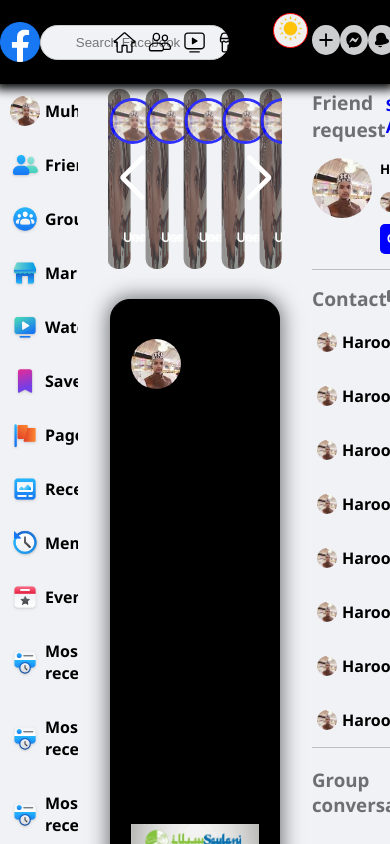
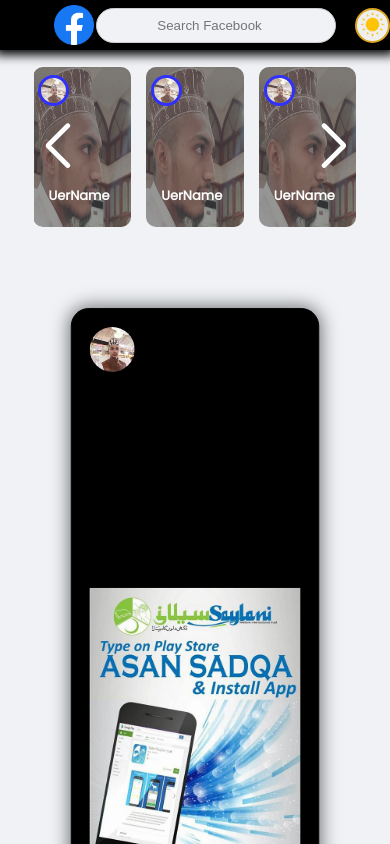
Before and after one commit to 26haroon26/fasbokapp, a React (Create React App) app: page / in a window 390 px wide. Shown: the top 844 px of the page. Built offline with nearby package versions, Linux system fonts and the light colour scheme; the HTML template or start-up script is replaced by a standard one.

Commit message:
'Responsive'

```diff
--- a/package.json
+++ b/package.json
@@ -1,5 +1,5 @@
 {
-  "name": "myfacebook",
+  "name": "fasbokapp",
   "version": "0.1.0",
   "private": true,
   "dependencies": {
@@ -15,6 +15,7 @@
     "react": "^18.2.0",
     "react-dom": "^18.2.0",
     "react-scripts": "5.0.1",
+    "styled-components": "^5.3.6",
     "swiper": "^8.4.2",
     "web-vitals": "^2.1.4"
   },
--- a/public/index.html
+++ b/public/index.html
@@ -14,7 +14,6 @@
       manifest.json provides metadata used when your web app is installed on a
       user's mobile device or desktop. See https://developers.google.com/web/fundamentals/web-app-manifest/
     -->
-    <link rel="manifest" href="%PUBLIC_URL%/manifest.json" />
     <!--
       Notice the use of %PUBLIC_URL% in the tags above.
       It will be replaced with the URL of the `public` folder during the build.
--- a/src/App.css
+++ b/src/App.css
@@ -21,9 +21,8 @@
 }
 
 .bottom .RightSide {
-    width: 20%;
     position: fixed;
-    right: 80%;
+    left: 0%;
     height: 90vh;
     overflow-y: scroll;
 
@@ -35,10 +34,9 @@
 }
 
 .bottom .LeftSide {
-    width: 20%;
     height: 90vh;
     position: fixed;
-    left: 80%;
+    right: 0%;
     overflow-y: scroll;
 
 
@@ -120,10 +118,50 @@
     width: 35px;
     position:fixed;
     border-radius: 50%;
-    top: 1.5%;
+    top: 3%;
     right: 21%; ;
-    border: 1px solid red;
+    border: 2px solid goldenrod;
     margin: 0;
     padding: 0;
 
 }
+@media only screen and (max-width:992px){
+    .listItems {
+        padding-left: 0px;
+    }
+    .btnChanger {
+        top: 3%;
+    }
+}
+@media only screen and (max-width:768px){
+    .bottom{
+        margin-top: 6%;
+    }
+    .top{
+        height: 6vh;
+
+}    .btnChanger {
+    top: 1%;
+}.bottom .Center{
+    width: 75%;
+    margin-right: 25%;
+}.swiperSlider {
+    padding: 14px 5px 0px 5px;
+}
+}
+@media only screen and (max-width:635px){
+.LeftSide{
+    display: none;
+}.bottom .Center{
+    width: 100%;
+    margin-right: 0px;
+    margin-top: 20px;
+}.sliderItem .profile {
+    width: 25px;
+    height: 25px;
+}.sliderItem {
+    height: 160px;
+}.btnChanger {
+    right: 0%;
+}
+}
--- a/src/App.js
+++ b/src/App.js
@@ -14,13 +14,10 @@
 
   useEffect(() => {
     localStorage.setItem('class',`${lit}`)
-
-
-   }, [])
+   },)
   let colorChanger = () => {
     setlit(!lit)
     localStorage.setItem('class',`${!lit}`)
-
   }
 
 
--- a/src/center.css
+++ b/src/center.css
@@ -11,15 +11,22 @@
     border-radius: 20px;
     width: 60%;
     padding: 20px;
+    transition: all 0.8s ease-in-out;
     margin: 10px auto;
+    transform: scale(0.9);
     box-shadow: 0px 0px 20px 2px #6D6F73;
+}.post:hover{
+transform: scale(1);
+
 }
 .yesPost{
+    transition: all 0.8s ease-in-out;
 
     background-color: white;
 }
 .noPost{
     background-color: black;
+    transition: all 0.8s ease-in-out;
 
 }
 
--- a/src/center.jsx
+++ b/src/center.jsx
@@ -23,7 +23,7 @@
   // }
   return (
     <div >
-  <div className={`post ${classValue =='true' ? 'yesPost':"noPost"}`} >
+  <div className={`post ${classValue ==='true' ? 'yesPost':"noPost"}`} >
 {/* <div className={color}>check </div> */}
     <div className='postHeader'>
       <img className='profilePhoto' src={profilePhoto} alt="profile" />
--- a/src/leftSide.css
+++ b/src/leftSide.css
@@ -7,6 +7,7 @@
 .LeftSide .head {
     display: flex;
     flex-direction: column;
+
     width: 100%;
     border-bottom: 1px solid #BCC0C4;
     padding: 5px 0px 15px 0px;
@@ -166,20 +167,24 @@
     height: 20px;
     width: 20px;
     border-radius: 50%;
+}.LeftSide::-webkit-scrollbar{
+    overflow-y: hidden;
+
 }
 
-.LeftSide::-webkit-scrollbar-track {
+.LeftSide:hover::-webkit-scrollbar-track {
+    overflow-y: scroll;
     box-shadow: inset 0 0 6px rgba(0, 0, 0, 0.3);
     border-radius: 10px;
     background-color: #F5F5F5;
 }
 
-.LeftSide::-webkit-scrollbar {
+.LeftSide:hover::-webkit-scrollbar {
     width: 8px;
     background-color: #F5F5F5;
 }
 
-.LeftSide::-webkit-scrollbar-thumb {
+.LeftSide:hover::-webkit-scrollbar-thumb {
     border-radius: 10px;
     box-shadow: inset 0 0 6px rgba(0, 0, 0, .3);
     background-color: #BCC0C4;
@@ -215,3 +220,12 @@
 {    width: 30px;
     height: 30px;
     text-align: center;}
+    @media only screen and (max-width:992px){
+        .LeftSide .head .second ul {
+            gap: 0;
+        }
+        .PName {
+            justify-content: space-around;
+        }
+
+    }
--- a/src/navbar.css
+++ b/src/navbar.css
@@ -1,15 +1,18 @@
 .Navbar {
-    height: 100%;
+    height: 90%;
+    padding: 5px;
     display: flex;
     align-items: center;
     justify-content: space-between;
 }
 .NavWhite{
     background-color: white;
+    transition: all 0.8s ease-in-out;
     box-shadow: 0px 0px 10px 1px #6D6F73;
 }.NavBlack{
     background-color: black;
     box-shadow: 0px 0px 10px 5px black;
+    transition: all 0.8s ease-in-out;
 
 
 }
@@ -27,6 +30,7 @@
 }
 
 .faceSearch {
+    transition: all 0.8s ease-in-out;
     height: 35px;
     background-color: #F0F2F5;
     padding: 5px;
@@ -69,6 +73,7 @@
 
 .Navbar .head1 svg:hover {
     background-color: #cccecf;
+    transition: all 0.8s ease-in-out;
     border-radius: 5px;
     color: black;
     transition: all 0.3s;
@@ -78,15 +83,43 @@
     width: 18px;
     height: 20px;padding: 5px;
     background-color: #cccecf;
+    transition: all 0.8s ease-in-out;
     border-radius: 50%;
 }
 
 .Navbar .head2 svg:hover{
     background-color: #cccecf;
+    transition: all 0.8s ease-in-out;
+
     color: black;
     transition: all 0.3s;
     box-shadow: 0px 0px 1px 5px #cccecf;
 }.wb{
-color: white;
+    transition: all 0.8s ease-in-out;
+    color: white;
 /* background-color: aliceblue; */
 }
+@media only screen and (max-width:992px){
+    .Navbar .head {
+        width: 25%;
+    }
+}
+@media only screen and (max-width:768px){
+.Navbar{
+    flex-direction: column;
+    padding-bottom: 5px;
+    height: min-content;
+}.head2,.head1{
+    display: none;
+} .Navbar .head {
+    width: 60%;
+    justify-content: center;
+}.faceSearch{
+    width: 70%;
+    margin-left: 2px;
+}
+}
+@media only screen and (max-width:635px){
+.Navbar .head {
+    width: 90%;
+}}
--- a/src/navbar.jsx
+++ b/src/navbar.jsx
@@ -2,8 +2,7 @@
 import React from "react";
 
 function Navbar() {
-  let backGroundChange = localStorage.getItem('class')
-
+  let backGroundChange = localStorage.getItem('class');
   return (
     <div className={`Navbar ${backGroundChange === 'true'?  'NavWhite':'NavBlack'}`}  >
       <div className="head">
--- a/src/rightSide.css
+++ b/src/rightSide.css
@@ -18,21 +18,24 @@
     margin: 0;
     padding: 0;
 }
-
-.RightSide::-webkit-scrollbar-track
+.RightSide::-webkit-scrollbar{
+    overflow-y: hidden;
+}
+.RightSide:hover::-webkit-scrollbar-track
 {
+    overflow-y: scroll;
 	box-shadow: inset 0 0 6px rgba(0,0,0,0.3);
 	border-radius: 10px;
 	background-color: #F5F5F5;
 }
 
-.RightSide::-webkit-scrollbar
+.RightSide:hover::-webkit-scrollbar
 {
 	width: 8px;
 	background-color: #F5F5F5;
 }
 
-.RightSide::-webkit-scrollbar-thumb
+.RightSide:hover::-webkit-scrollbar-thumb
 {
 	border-radius: 10px;
 	box-shadow: inset 0 0 6px rgba(0,0,0,.3);
@@ -64,19 +67,13 @@
     gap: 5px;
     align-items: center;
     width: 100%;
-    padding-left: 10px;
+    padding-left: 6px;
 }
 .list .listItems:hover{
     background-color: #BCC0C4;
      border-radius: 10px;
      transition: all 0.3s;
  }
-
-
-.listItems .listItemsText {
-    width: 50%;
-    /* height: 30px; */
-}
 .RightSide .body .btn{
     margin-left: 20px;
 
@@ -86,3 +83,8 @@
     border-radius: 50px;
 
 }
+@media only screen and (max-width:768px){
+.RightSide{
+    display: none;
+}
+}
--- a/src/swiper.jsx
+++ b/src/swiper.jsx
@@ -14,10 +14,14 @@
 import React from "react";
 
 const Slider = () => {
+  let veiwNumber = 5;
+ { if (window.innerWidth <= 635) {
+    veiwNumber = 3;
+  }}
   return (
     <>
       <Swiper
-        slidesPerView={5}
+        slidesPerView={veiwNumber}
         spaceBetween={15}
         slidesPerGroup={3}
         loop={true}
--- a/src/toggle.css
+++ b/src/toggle.css
@@ -1,20 +1,26 @@
 .dark{
     color:white;
+    transition: all 0.8s ease-in-out;
 }
 .light{
+    transition: all 0.8s ease-in-out;
     color: black;
 }
 .normal{
+    transition: all 0.8s ease-in-out;
     background-color: #F0F2F5;
 }
 .hard{
+    transition: all 0.8s ease-in-out;
     background-color: rgb(38, 10, 10);
 }
 .solid{
+    transition: all 0.8s ease-in-out;
     background-color: blue;
     color: white;
 }
 .liquid{
+    transition: all 0.8s ease-in-out;
     background-color: white;
     color: black;
 }
```
Also changed, not shown: 1 other file (tests, documents, lock files or other folders).
